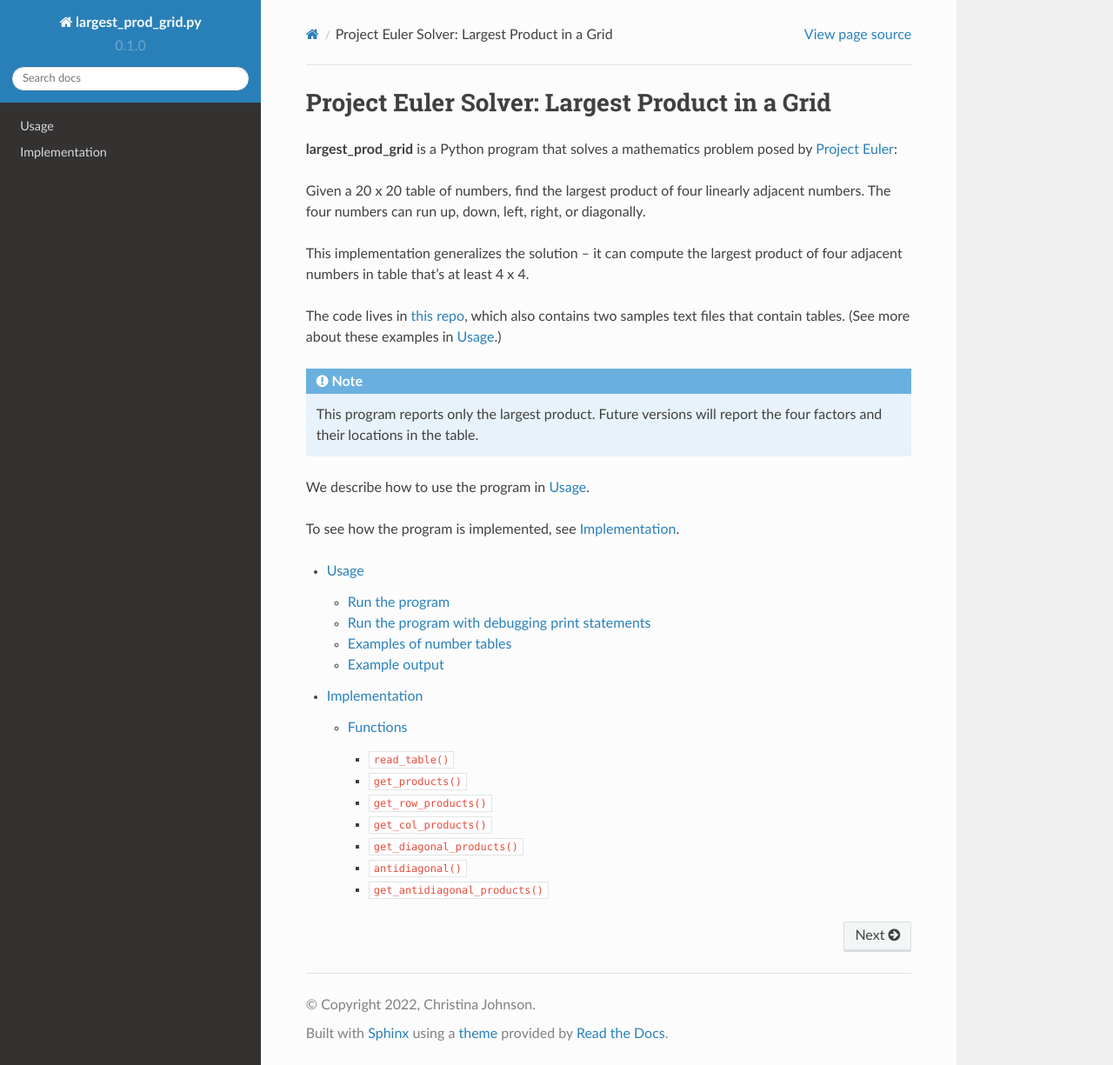
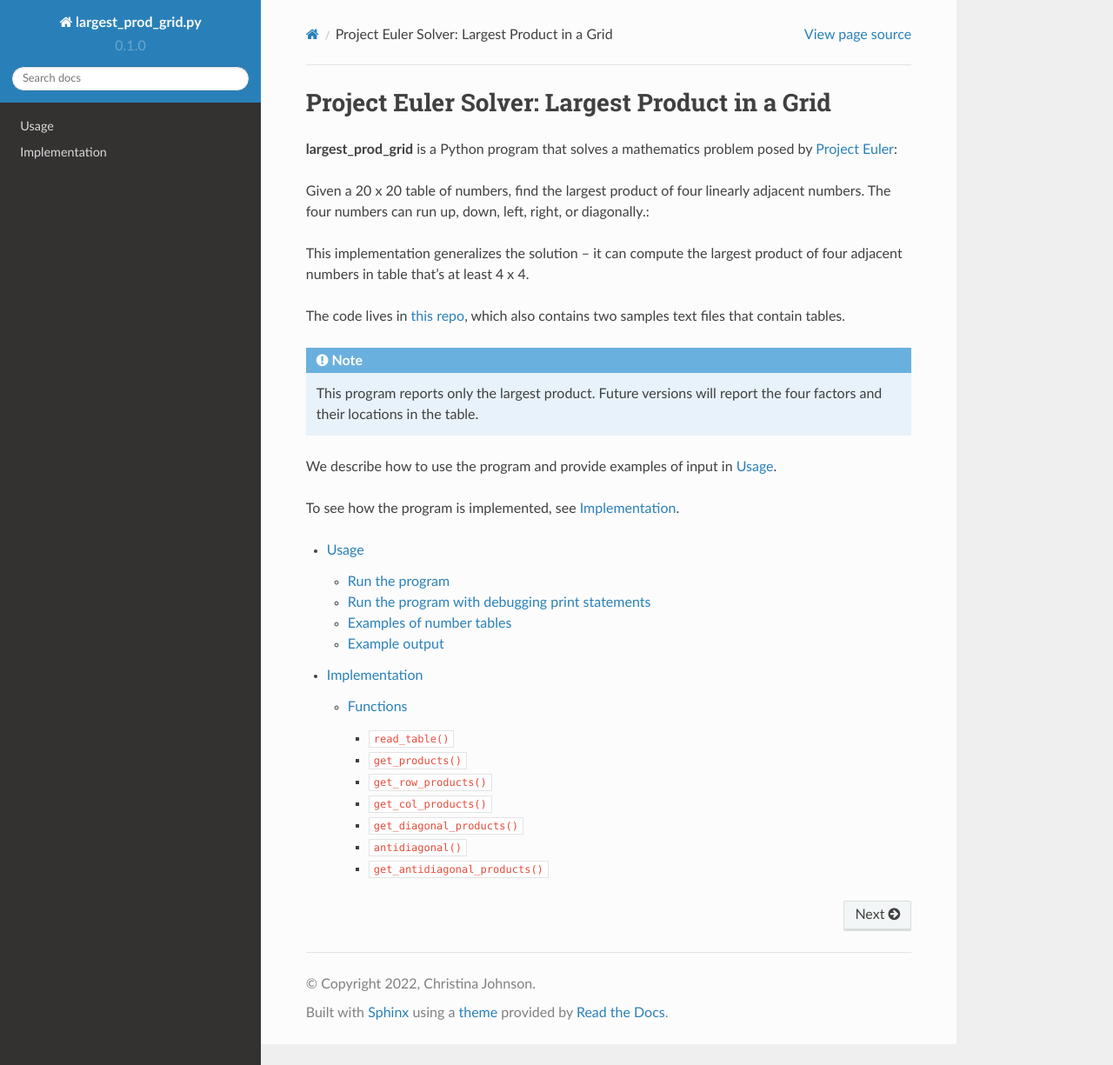
Before and after one commit to XtinaJohnson/largest_prod_grid_docs, a Sphinx documentation site: the page built from docs/source/index.rst, in a window 1280 px wide and 1225 px high. Shown: the whole window at 87% size. Built offline with Sphinx 7.4.7 and the Read the Docs theme 2.0.0, drawn with Linux system fonts in a browser that asks for light colours.

Commit message:
Update index.rst

```diff
--- a/docs/source/index.rst
+++ b/docs/source/index.rst
@@ -5,19 +5,19 @@ Project Euler Solver: Largest Product in a Grid
 by `Project Euler <https://projecteuler.net/>`_:
 
 Given a 20 x 20 table of numbers, find the largest product of four linearly adjacent
-numbers. The four numbers can run up, down, left, right, or diagonally.
+numbers. The four numbers can run up, down, left, right, or diagonally.::
 
 This implementation generalizes the solution -- it can compute the largest
 product of four adjacent numbers in table that's at least 4 x 4.
 
-The code lives in `this repo <https://github.com/XtinaJohnson/largest_prod_grid/>`_, which also contains two samples text files that contain tables. (See more about these examples in :doc:`usage`.)
+The code lives in `this repo <https://github.com/XtinaJohnson/largest_prod_grid/>`_, which also contains two samples text files that contain tables.
 
 .. note::
 
    This program reports only the largest product. Future versions will report the four
    factors and their locations in the table.
 
-We describe how to use the program in :doc:`usage`.
+We describe how to use the program and provide examples of input in :doc:`usage`.
 
 To see how the program is implemented, see :doc:`impl`.
 
```
